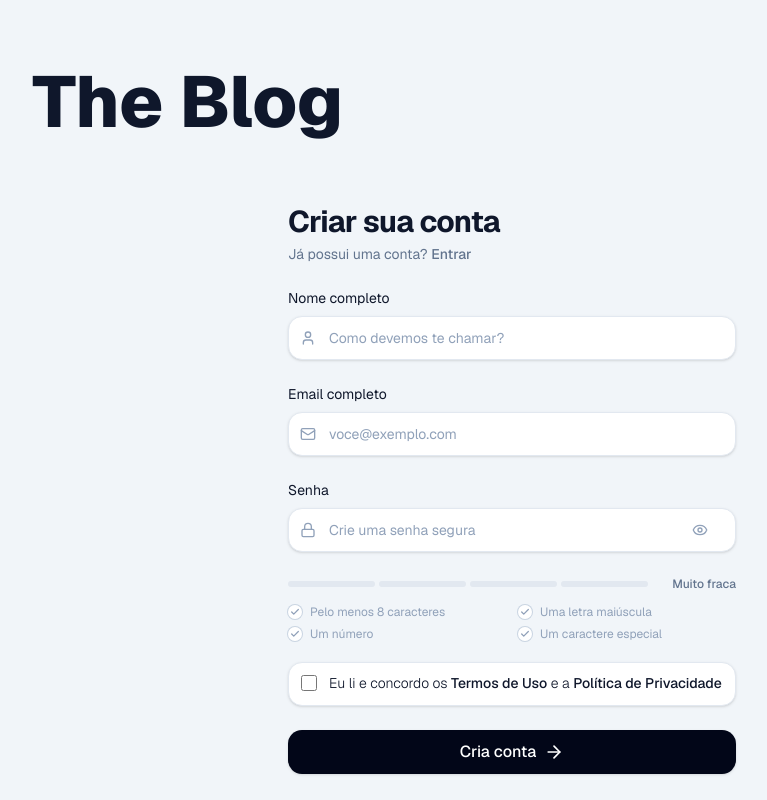
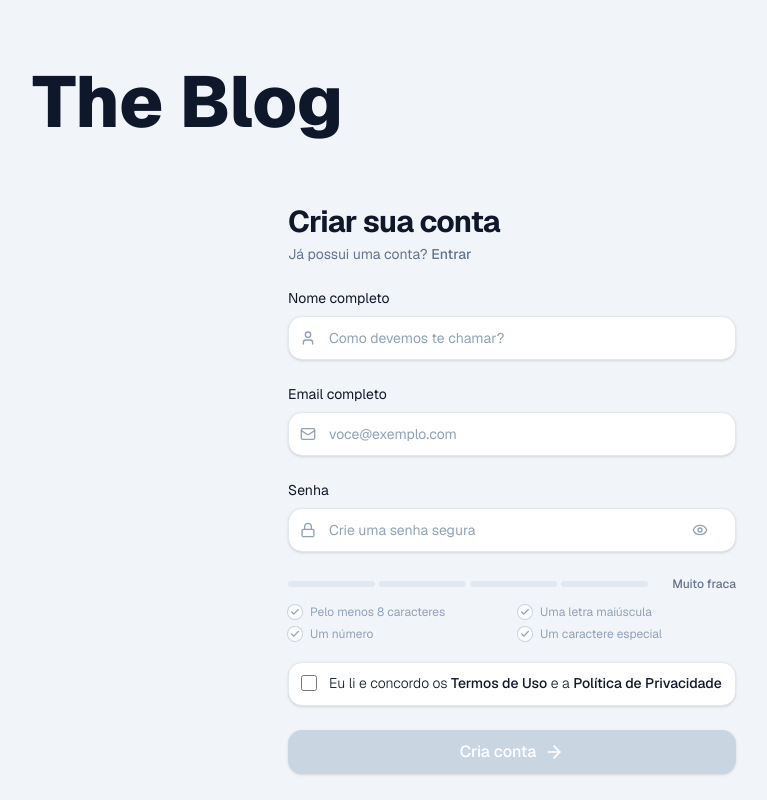
Before and after one commit to amadeu100401/theBlog, a Next.js app: page /register in a window 1280 px wide. Shown: the top 800 px of the page, without its empty margins (128-895 px from the left). Built offline with nearby package versions, Linux system fonts and the light colour scheme.

Commit message:
feature: adding create user action and improving security request

```diff
--- /dev/null
+++ b/src/DTOs/user/dtos.ts
@@ -0,0 +1,12 @@
+import { UserModel } from '@/models/user/user-model';
+
+export type PublicUser = Pick<UserModel, 'name' | 'username' | 'bio' | 'role'>;
+
+export const makePublicUser = (user?: Partial<UserModel>): PublicUser => {
+  return {
+    name: user?.name || '',
+    username: user?.username || '',
+    role: user?.role || '',
+    bio: user?.bio || '',
+  };
+};
--- /dev/null
+++ b/src/actions/auth/user/create-user-action.ts
@@ -0,0 +1,29 @@
+'use server';
+
+import { PublicUser } from '@/DTOs/user/dtos';
+import { UserModel } from '@/models/user/user-model';
+import { logColor } from '@/util/log-color';
+import { redirect } from 'next/navigation';
+
+type CreateUserActionState = {
+  formState: PublicUser;
+  errors: string[];
+  success?: boolean;
+};
+
+export async function CreateUserAction(
+  prevState: CreateUserActionState,
+  formData: FormData,
+): Promise<CreateUserActionState> {
+  if (!(formData instanceof FormData)) {
+    return {
+      formState: prevState.formState,
+      errors: ['Dados inválidos'],
+      success: false,
+    };
+  }
+
+  const formDataObj = Object.fromEntries(formData.entries());
+  logColor('Chegou até a action', JSON.stringify(formDataObj));
+  redirect('/');
+}
--- a/src/components/Admin/imageManager/index.tsx
+++ b/src/components/Admin/imageManager/index.tsx
@@ -4,7 +4,7 @@ import { ButtonComponent } from '@/components/DefaultButton';
 import { ImageUpIcon } from 'lucide-react';
 import { useRef, useState, useTransition } from 'react';
 import { toast } from 'sonner';
-import { uploadImageAction } from '@/actions/upload/upload-image-action';
+import { uploadImageAction } from '@/actions/images/upload-image-action';
 import Image from 'next/image';
 import { clsx } from 'clsx';
 import { IsdevelopmentEnvironment } from '@/util/http-context';
--- a/src/components/Auth/registeForm/index.tsx
+++ b/src/components/Auth/registeForm/index.tsx
@@ -3,16 +3,21 @@
 import { InputText } from '@/components/InputText';
 import { ArrowRightIcon, LockIcon, MailIcon, UserIcon } from 'lucide-react';
 import { PasswordStrength } from '../passwordStrength';
-import { useMemo, useState } from 'react';
+import { useActionState, useMemo, useState } from 'react';
 import { ButtonComponent } from '@/components/DefaultButton';
 import clsx from 'clsx';
 import { InputCheckbox } from '@/components/InputCheckbox';
 import Link from 'next/link';
+import { CreateUserAction } from '@/actions/auth/user/create-user-action';
+import { makePublicUser } from '@/DTOs/user/dtos';
 
 export type PasswordRule = { label: string; test: (v: string) => boolean };
 
 export function RegisterUserForm() {
+  const [name, setName] = useState('');
+  const [email, setEmail] = useState('');
   const [password, setPassword] = useState('');
+  const [acceptTerms, setAcceptTerms] = useState(false);
 
   const passwordRules: PasswordRule[] = useMemo(
     () => [
@@ -34,36 +39,53 @@ export function RegisterUserForm() {
     'hover:underline hover:underline-offset-3 font-medium',
   );
 
+  const initialState = {
+    formState: makePublicUser(),
+    errors: [],
+  };
+
+  const [state, action, isPending] = useActionState(
+    CreateUserAction,
+    initialState,
+  );
+
+  const { formState } = state;
+
+  const isPasswordValid = strength === passwordRules.length;
+
+  const canSendRequest =
+    !isPending && name && email && isPasswordValid && acceptTerms;
+
   return (
-    <form className='w-full mb-8'>
+    <form action={action} className='w-full mb-8'>
       <div className='flex w-full flex-col gap-6'>
         <InputText
           labelText='Nome completo'
           name='name'
           placeholder='Como devemos te chamar?'
           type='text'
-          // defaultValue={formState.title}
-          // disabled={isPending}
+          defaultValue={formState.name}
+          disabled={isPending}
           icon={UserIcon}
           className={textInputClasses}
+          onChange={e => setName(e.target.value)}
         />
         <InputText
           labelText='Email completo'
           name='email'
           placeholder='voce@exemplo.com'
           type='email'
-          // defaultValue={formState.title}
-          // disabled={isPending}
+          disabled={isPending}
           icon={MailIcon}
           className={textInputClasses}
+          onChange={e => setEmail(e.target.value)}
         />
         <InputText
           labelText='Senha'
           name='password'
           placeholder='Crie uma senha segura'
           type='password'
-          // defaultValue={formState.title}
-          // disabled={isPending}
+          disabled={isPending}
           icon={LockIcon}
           onChange={e => setPassword(e.target.value)}
           className={textInputClasses}
@@ -90,7 +112,8 @@ export function RegisterUserForm() {
             name='acceptTerms'
             type='checkbox'
             // defaultChecked={}
-            disabled={false}
+            disabled={isPending}
+            onChange={e => setAcceptTerms(e.target.checked)}
           />
           <span className='text-sm/tight font-light'>
             Eu li e concordo os{' '}
@@ -123,6 +146,7 @@ export function RegisterUserForm() {
               )}
             />
           }
+          disabled={!canSendRequest}
         >
           Cria conta
         </ButtonComponent>
```
Also changed, not shown: src/actions/images/upload-image-action.ts (renamed from src/actions/upload/upload-image-action.ts).
